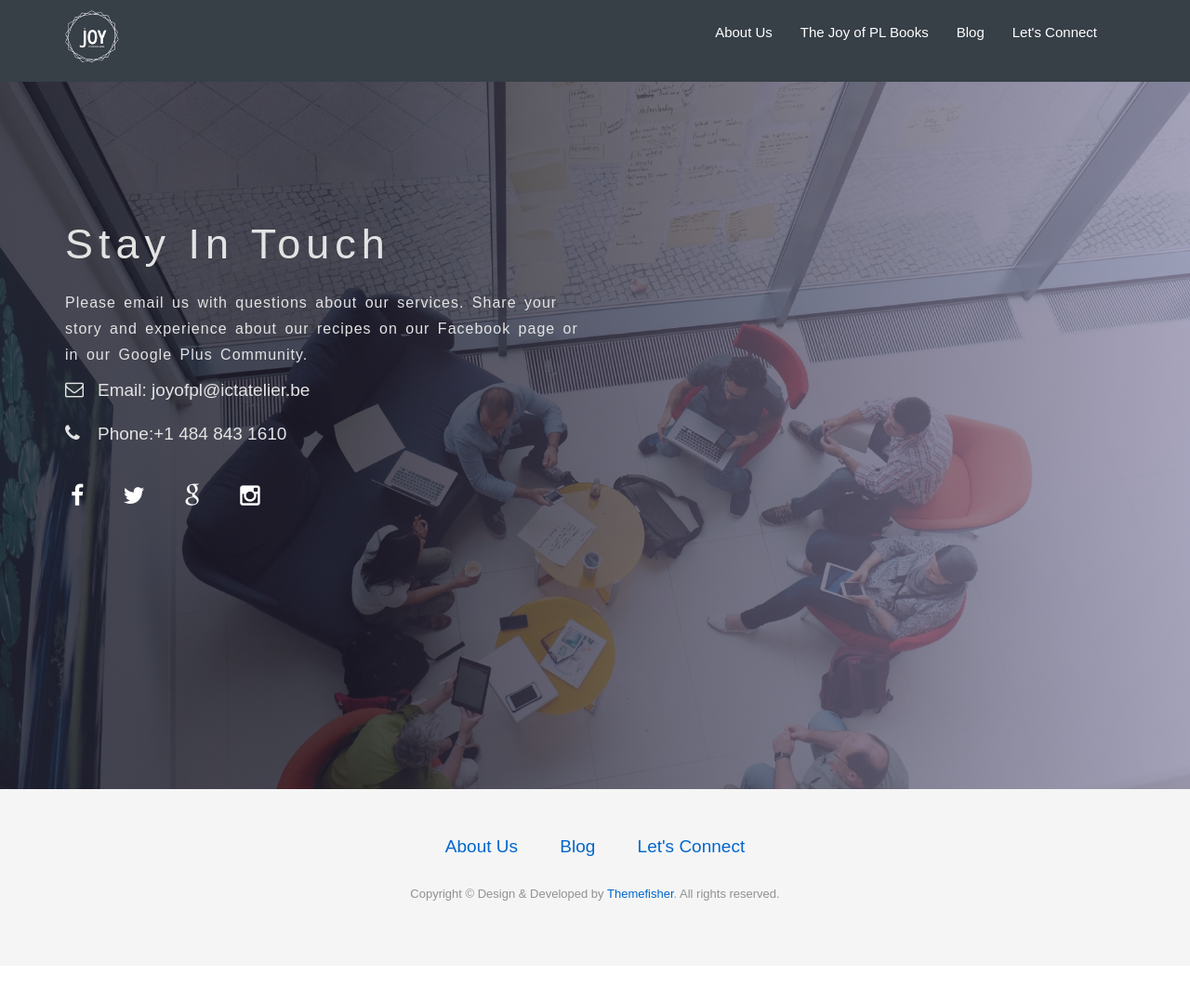
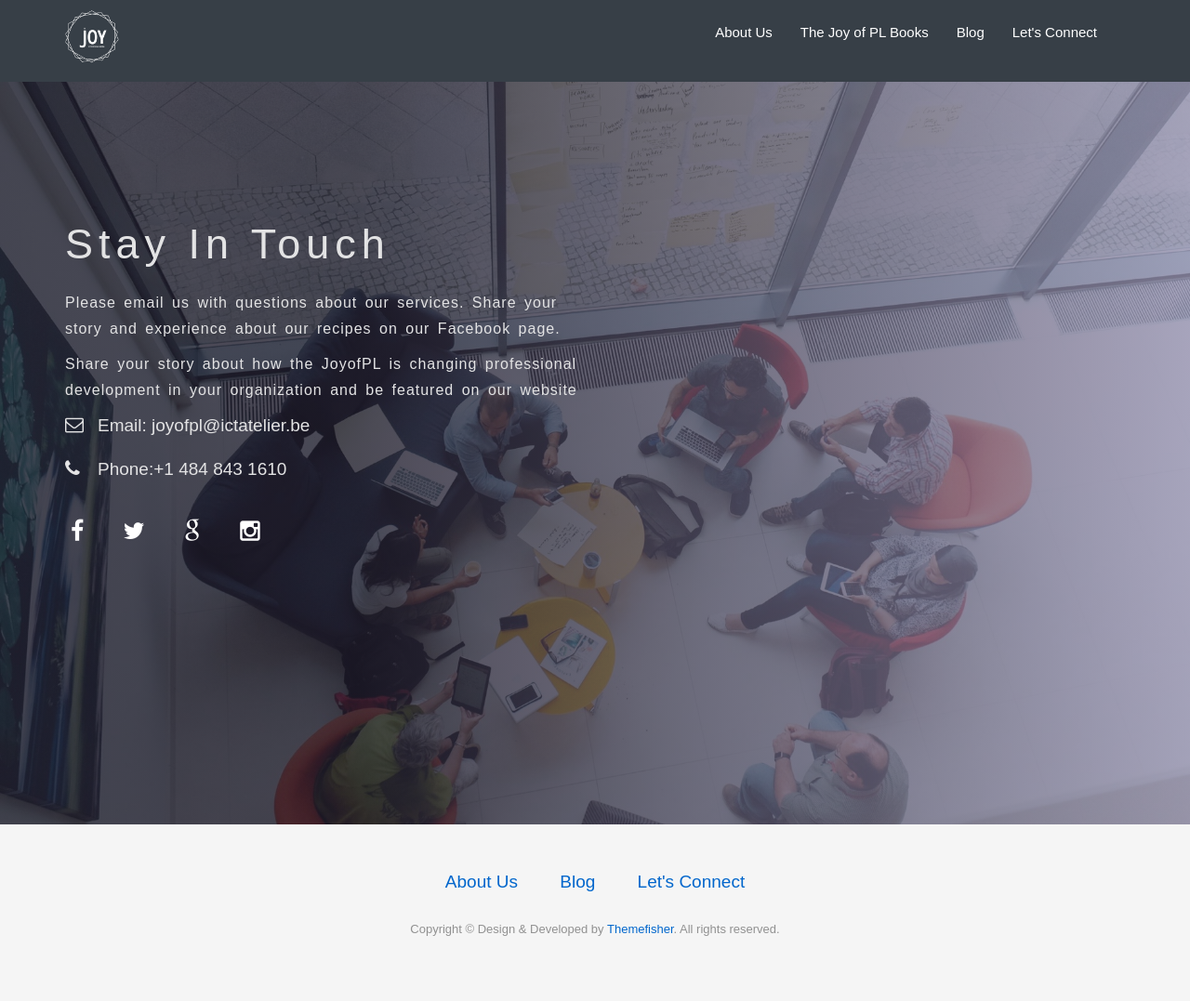
Before and after one commit to meesterkurt/joyofprofessionallearning, a Jekyll site: the page built from contact.html, in a window 1280 px wide. Shown: the whole page at 93% size. Built offline with Jekyll 4.4.1, drawn with Linux system fonts in a browser that asks for light colours; nearby versions of some CDN libraries; before the commit the page ends 1039 px from its top, so only the background shows below that.

Commit message:
Update contact.html

```diff
--- a/contact.html
+++ b/contact.html
@@ -11,7 +11,9 @@ permalink: /contact/
       <div class="col-sm-12 col-md-6 .col-md-offset-3">
         <div class="block">
           <h1>Stay in Touch</h1>
-          <p>Please email us with questions about our services. Share your story and experience about our recipes on our Facebook page or in our Google Plus Community. </p>
+          <p>Please email us with questions about our services. Share your story and experience about our recipes on our Facebook page. </p>
+          <p>Share your story about how the JoyofPL is changing professional development in your organization and be featured on our website  </p>
+
           <ul class="address-block">
             <li><i class="fa fa-envelope-o"></i>Email: joyofpl@ictatelier.be</li>
             <li><i class="fa fa-phone"></i>Phone:+1 484 843 1610</li>
```
